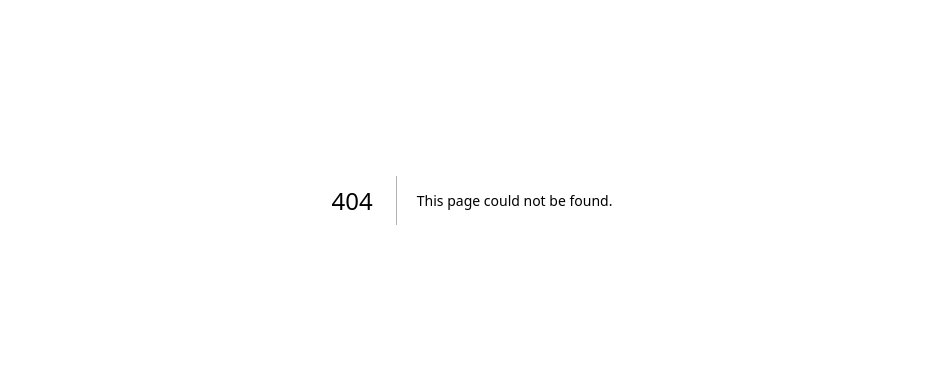
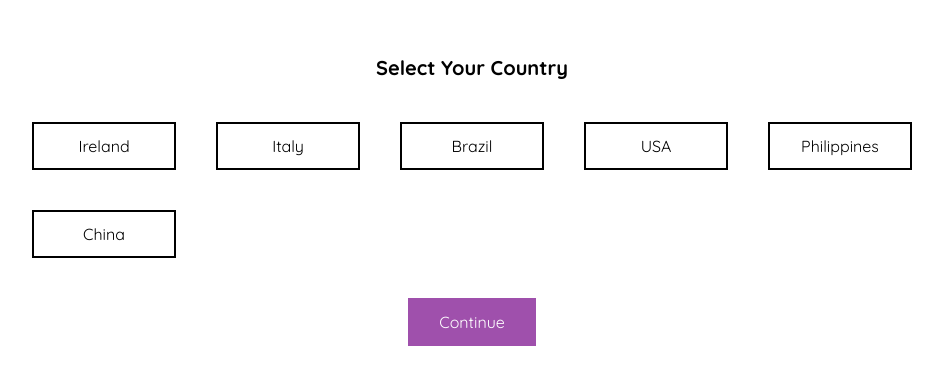
Before and after one commit to craigtkhill/final-year-team-project, a Next.js app: page /location in a window 1280 px wide. Before the commit this address had no page. Shown: the part 200-584 px from the top of the page, without its empty margins (168-1111 px from the left). Built offline with nearby package versions, Linux system fonts and the light colour scheme.

Commit message:
set up location endpoint

```diff
--- /dev/null
+++ b/app/location/page.tsx
@@ -0,0 +1,60 @@
+"use client";
+
+import { useState } from "react";
+import { useRouter } from "next/navigation";
+
+export default function Location() {
+  const [country, setCountry] = useState("");
+  const router = useRouter();
+
+  const countries = [
+    "Ireland",
+    "Italy",
+    "Brazil",
+    "USA",
+    "Philippines",
+    "China",
+  ];
+
+  const handleCountrySelect = (selectedCountry: string) => {
+    setCountry(selectedCountry);
+  };
+
+  const handleSubmit = () => {
+    router.push("/explore");
+  };
+
+  return (
+    <div className="container mx-auto p-4 h-screen flex flex-col justify-center items-center bg-white">
+      <h1 className="text-xl font-bold mb-8 text-center">
+        Select Your Country
+      </h1>
+
+      <div className="grid grid-cols-2 gap-6 md:grid-cols-3 lg:grid-cols-5 w-full max-w-4xl">
+        {countries.map((countryName) => (
+          <div key={countryName} className="p-2">
+            <button
+              onClick={() => handleCountrySelect(countryName)}
+              className={`w-full h-12 text-center border-2 border-black ${
+                country === countryName
+                  ? "bg-[#55ac78] text-white"
+                  : "bg-white text-black"
+              }`}
+            >
+              {countryName}
+            </button>
+          </div>
+        ))}
+      </div>
+
+      <div className="mt-8">
+        <button
+          onClick={handleSubmit}
+          className="w-32 h-12 bg-[#9f50ac] text-white"
+        >
+          Continue
+        </button>
+      </div>
+    </div>
+  );
+}
--- a/app/quiz/page.tsx
+++ b/app/quiz/page.tsx
@@ -3,7 +3,7 @@ import { shuffleArray } from "@/utils/arrayUtils";
 // Components
 import Quiz from "./Quiz";
 // Types
-import { Difficulty, QuestionState, Question } from "@/types/quiz";
+import { QuestionState } from "@/types/quiz";
 // Questions Data
 import questionsData from "./questions.json"; // Adjust the path as necessary
 
--- a/components/Carousel/Carousel.tsx
+++ b/components/Carousel/Carousel.tsx
@@ -21,7 +21,8 @@ const Carousel = ({ imagePaths }: { imagePaths: string[] }) => {
   };
 
   const handleChooseCharacter = () => {
-    router.push(`/explore/${currentImage + 1}`);
+    // router.push(`/location/${currentImage + 1}`);
+    router.push(`/location`);
   };
 
   const imageTransitionStyle = {
```
